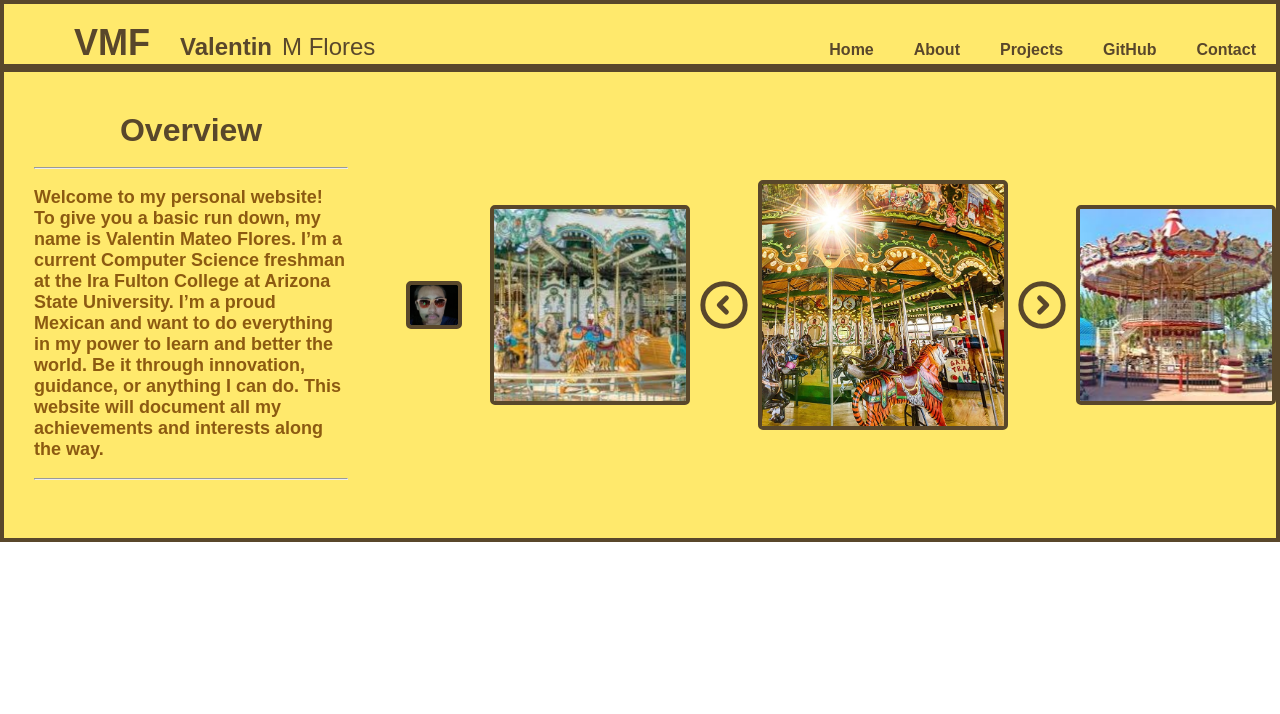
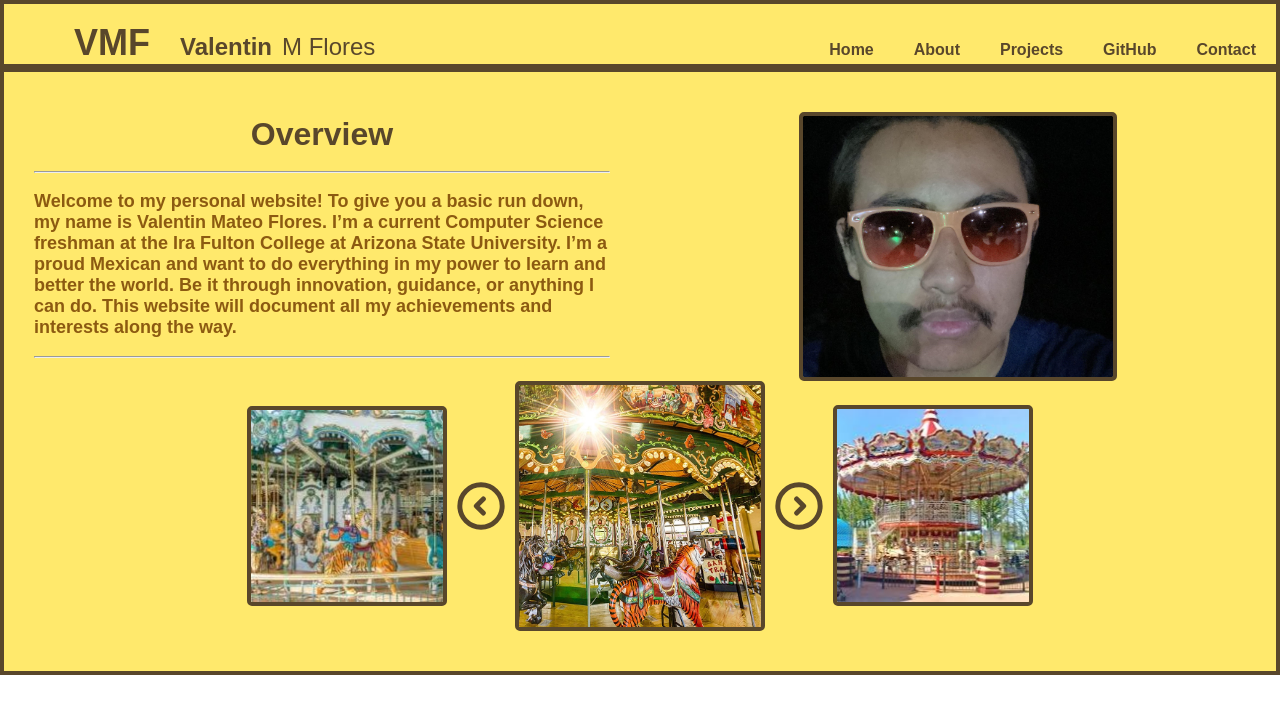
Before and after one commit to FloresVal07/vmf-portfolio, a React (Vite) app: page / in a window 1280 px wide. Shown: the top 714 px of the page. Built offline with nearby package versions, Linux system fonts and the light colour scheme.

Commit message:
Somewhat fixed carousel

```diff
--- a/src/Pages/Home.css
+++ b/src/Pages/Home.css
@@ -1,6 +1,13 @@
 #home{
+    display: flex;
+    flex-direction: column;
     padding:40px 0px 40px 0px;
 }
+
+.topHalf{
+    display: flex;
+}
+
 .overview{
     text-align: center;
     padding: 0px 30px 0px 30px;
--- a/src/Pages/Home.jsx
+++ b/src/Pages/Home.jsx
@@ -5,6 +5,7 @@ import Carousel from "./Carousel.jsx";
 function Home(){
     return(
         <div className="content" id="home">
+            <div className="topHalf">
                 <div className="overview">
                     <h1 className="overview-title">Overview</h1>
                     <br/>
@@ -22,6 +23,7 @@ function Home(){
                 <div className="overview-image-holder">
                     <img src={selfie} className="overview-image" alt="selfie image of Valentin"/>
                 </div>
+            </div>
             <Carousel/>
         </div>
 
```
Lines whose indentation alone changed are shown as unchanged.
